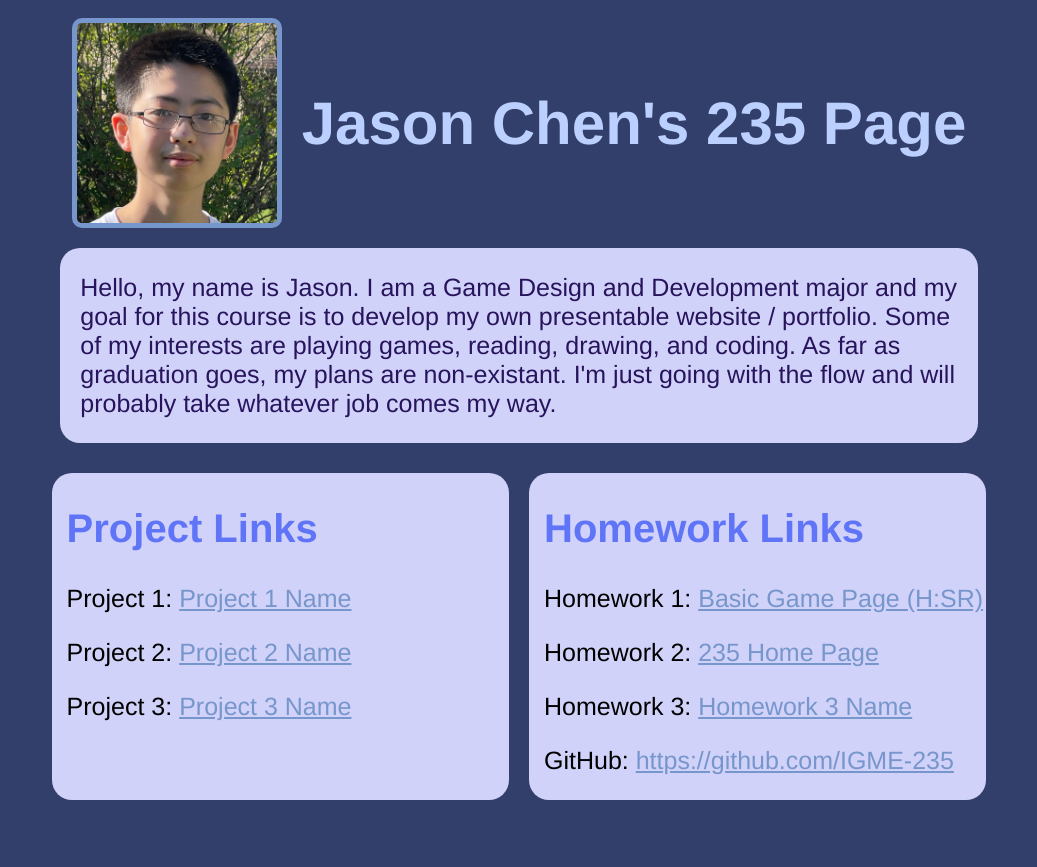
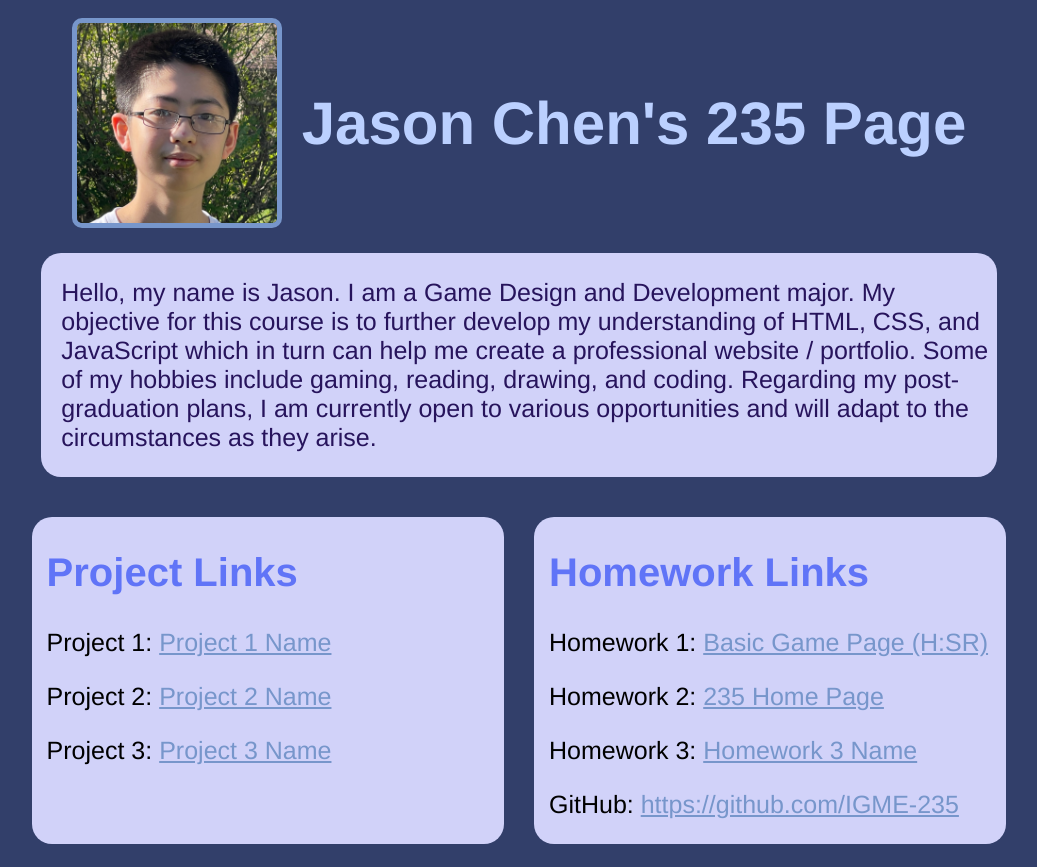
Before and after one commit to xentriom/IGME-235, a plain HTML site: page 235/index.html in a window 1280 px wide. Shown: the whole page, without its empty margins (121-1158 px from the left). Before the commit the page ends 818 px from the top, so only its background shows below. Drawn offline with Linux system fonts and the light colour scheme.

Commit message:
edited bio

```diff
--- a/235/index.html
+++ b/235/index.html
@@ -16,10 +16,13 @@
 
     <main>
         <section class="bio">
-            <p>Hello, my name is Jason. I am a Game Design and Development major and my goal for this course is to develop my
-                own presentable website / portfolio. Some of my interests are playing games, reading, drawing, and coding. As
-                far as graduation goes, my plans are non-existant. I'm just going with the flow and will probably take whatever
-                job comes my way.</p>
+            <p>
+                Hello, my name is Jason. I am a Game Design and Development major. My objective for this course is to further
+                develop my understanding of HTML, CSS, and JavaScript which in turn can help me create a professional
+                website / portfolio. Some of my hobbies include gaming, reading, drawing, and coding. Regarding my
+                post-graduation plans, I am currently open to various opportunities and will adapt to the circumstances as
+                they arise.
+            </p>
         </section>
 
         <section class="container">
--- a/235/styles.css
+++ b/235/styles.css
@@ -34,10 +34,11 @@ p{
 
 .box {
     width: 35%;
-    margin: 10px;
+    margin: 15px;
     border-radius: 20px;
     background-color: #D1D2F9;
     padding-left: 15px;
+    padding-right: 15px;
 }
 
 section.container h2 {
@@ -48,8 +49,8 @@ section.container h2 {
 .bio {
     display: flex;
     background-color: #D1D2F9;
-    width: 71%;
-    margin: 20px auto;
+    width: 74%;
+    margin: 25px auto;
     border-radius: 20px;
     padding-left: 20px;
     color: #27145c;
```
